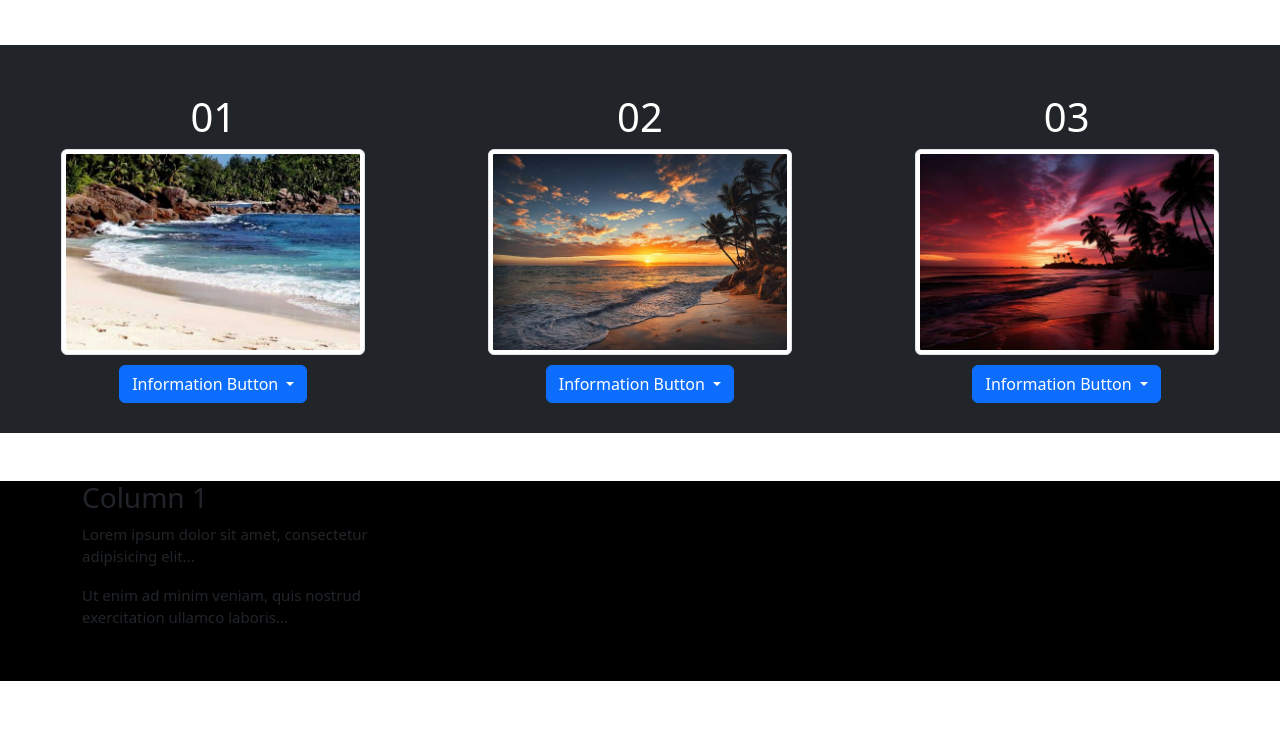
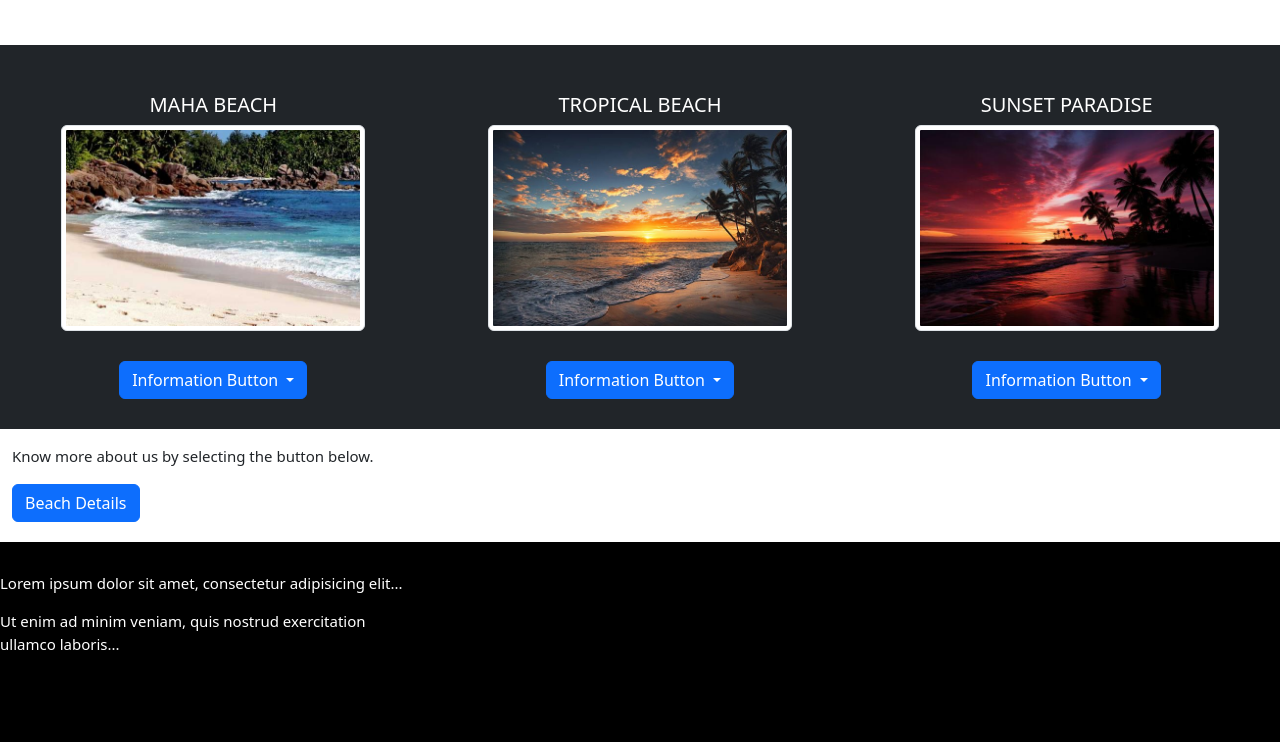
Before and after one commit to Amy26050/Bootstrap, a plain HTML site: page index.html in a window 1280 px wide. Shown: the part 461-1203 px from the top of the page. Before the commit the page ends 1142 px from the top, so only its background shows below. Drawn offline with nearby package versions, Linux system fonts and the light colour scheme.

Commit message:
initial commit

```diff
--- a/index.html
+++ b/index.html
@@ -6,6 +6,7 @@
     <title>Website 2.0</title>
 <link href="https://cdn.jsdelivr.net/npm/bootstrap@5.3.3/dist/css/bootstrap.min.css" rel="stylesheet">
 <link rel="stylesheet" href="style.css">
+
 </head>
 <body>
     <nav class="navbar navbar-expand-sm navbar-dark bg-dark">
@@ -37,7 +38,6 @@
         <h1>Beaches Around the World</h1>
         <p>A page that can help you find wonderful beaches.</p>
       </div>
-
       <div class="container mt-5">
         <div class="row">
           <div class="col-sm-4  ">
@@ -60,7 +60,7 @@
         <div class="container-fluid bg-dark text-white text-center pt-5 mt-5 bgitem">
             <div class="row">
             <div class="col-sm-4">
-                <h1>01</h1>
+                <h5>MAHA BEACH</h5>
                 <img src="/images/Beach 3.jpg" class="img-thumbnail mspace" alt="Cinque Terre" width="304" height="236" >
                 <div class="dropdown">
                   <button type="button" class="btn btn-primary dropdown-toggle" data-bs-toggle="dropdown">
@@ -72,10 +72,10 @@
                     <li><a class="dropdown-item" href="#">Hotels Near Beach</a></li>
                   </ul>
                 </div>
-                <div class="mspace2"></div>
+                <div class="mspace"></div>
             </div>
             <div class="col-sm-4">
-                <h1>02</h1>
+                <h5>TROPICAL BEACH</h5>
                 <img src="images/Beach 2.jpg" class="img-thumbnail mspace" alt="Cinque Terre" width="304" height="236" >
                 <div class="dropdown">
                   <button type="button" class="btn btn-primary dropdown-toggle" data-bs-toggle="dropdown">
@@ -90,7 +90,7 @@
 
             </div>
             <div class="col-sm-4 features">
-                <h1>03</h1>
+                <h5>SUNSET PARADISE</h5>
                 <img src="/images/Beach 1.jpeg" class="img-thumbnail mspace" alt="Cinque Terre" width="304" height="236" >
                 <div class="dropdown">
                   <button type="button" class="btn btn-primary dropdown-toggle" data-bs-toggle="dropdown">
@@ -106,15 +106,37 @@
             </div>
         </div>
     </div>
-   <footer>
-    <div class="container mt-5 ">
-    <div class="row ">
-    <div class="col-sm-4  ">
-      <h3>Column 1</h3>
-      <p>Lorem ipsum dolor sit amet, consectetur adipisicing elit...</p>
-      <p>Ut enim ad minim veniam, quis nostrud exercitation ullamco laboris...</p>
-  </div></div>
-</div></footer>
+    <div class="offcanvas offcanvas-start" id="demo">
+      <div class="offcanvas-header">
+        <h1 class="offcanvas-title">BeachAway</h1>
+        <button type="button" class="btn-close" data-bs-dismiss="offcanvas"></button>
+      </div>
+      <div class="offcanvas-body">
+        <p>Name</p>
+        <p>Place</p>
+        <p>Activities</p>
+        <button class="btn btn-secondary" type="button">Contact Us</button>
+      </div>
+    </div>
+
+    <div class="container-fluid mt-3">
+      <p>Know more about us by selecting the button below.</p>
+      <button class="btn btn-primary" type="button" data-bs-toggle="offcanvas" data-bs-target="#demo">
+        Beach Details
+      </button>
+    </div>
+
+    <footer>
+      <div class="row ">
+        <div class="col-sm-4 text-white mspace2">
+          <p>Lorem ipsum dolor sit amet, consectetur adipisicing elit...</p>
+          <p>Ut enim ad minim veniam, quis nostrud exercitation ullamco laboris...</p>
+      </div></div>
+    </div>
+
+    </footer>
+
+
 </body>
 </html>
 <script src="https://cdn.jsdelivr.net/npm/bootstrap@5.3.3/dist/js/bootstrap.bundle.min.js"></script>
--- a/style.css
+++ b/style.css
@@ -16,10 +16,10 @@ p{
     margin-bottom: auto;
 }
 .mspace{
-    margin-bottom: 10px;
+    margin-bottom: 30px;
 }
 .mspace2{
-    margin-bottom: 30px;
+    margin-top: 30px;
 }
 footer{
     margin-top: 20px;
@@ -27,3 +27,6 @@ footer{
     width: 100%;
     height:200px;
 }
+.carouselalign{
+ justify-content: center;
+}
```
